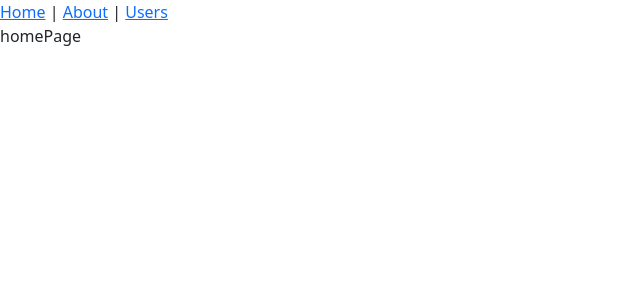
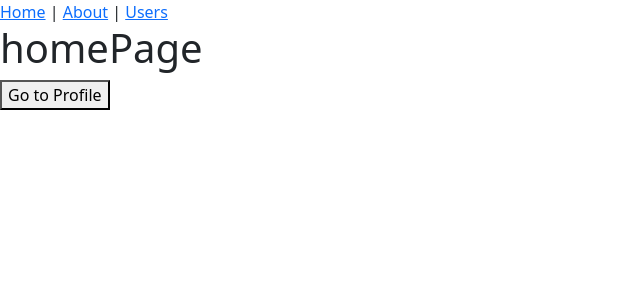
Before and after one commit to FedericoStagnaro/React-OpenBootCamp, a React (Create React App) app: page / in a window 1280 px wide. Shown: the top 300 px of the page, without its empty margins (0-640 px from the left). Built offline with nearby package versions, Linux system fonts and the light colour scheme.

Commit message:
add history routing

```diff
--- a/src/pages/about/About.jsx
+++ b/src/pages/about/About.jsx
@@ -1,13 +1,11 @@
 import React from 'react'
-import { useLocation } from 'react-router-dom'
+import { useLocation, useNavigate } from 'react-router-dom'
 
 export default function About() {
     const location = useLocation()
+    const navigate = useNavigate()
+
     console.log('Location:', location)
-
-    const navigate = (path) => {
-        window.history.pushState({},undefined,path)
-    }
 
     const goBack = () => {
         window.history.back()
--- a/src/pages/home/HomePage.jsx
+++ b/src/pages/home/HomePage.jsx
@@ -1,9 +1,20 @@
 import React, { Component } from 'react'
+import { useNavigate } from 'react-router-dom'
 
-export default class HomePage extends Component {
-  render() {
-    return (
-      <div>homePage</div>
-    )
-  }
+export default function HomePage() {
+
+  const navigate = useNavigate()
+
+  // const navigate = (path) => {
+  //   window.history.pushState({}, undefined, path)
+  // }
+
+  return (
+    <div>
+      <h1>homePage</h1>
+      <div>
+        <button onClick={() => navigate('/profile')}>Go to Profile</button>
+      </div>
+    </div>
+  )
 }
--- a/src/pages/profile/Profile.jsx
+++ b/src/pages/profile/Profile.jsx
@@ -1,10 +1,14 @@
 import React from 'react'
 
 export default function Profile({user}) {
+    const goBack = () => {
+        window.history.back()
+    }
 
-  return (
-        <div>
-            <h1>Profile</h1>
-        </div>
-    )
+    return (
+            <div>
+                <h1>Profile</h1>
+                <button onClick={()=> goBack()}>Go Back</button>
+            </div>
+        )
 }
```
Also changed, not shown: src/AppRouting.one.js (+7 -0 lines).
